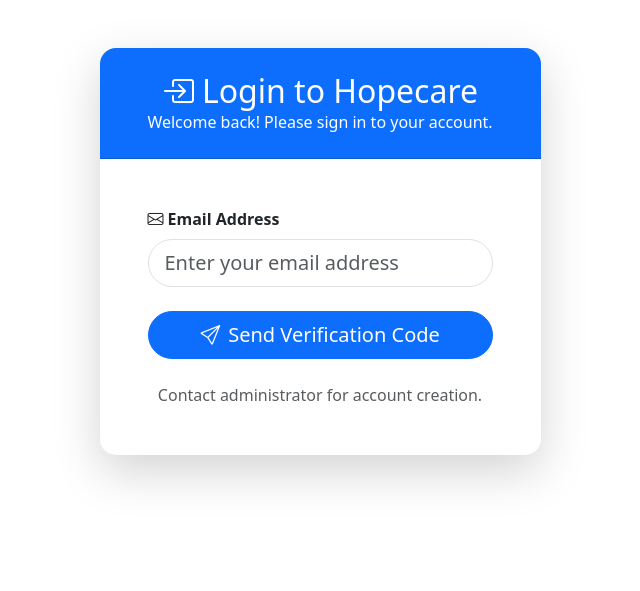
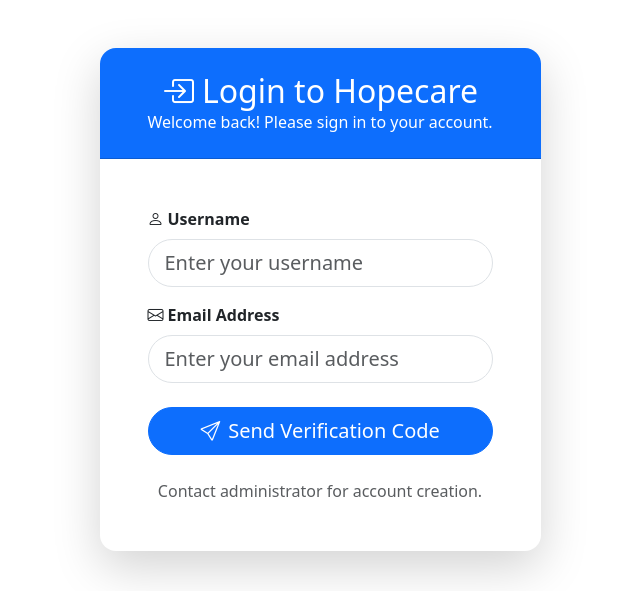
Before and after one commit to 1155-boni/Hopecare, a Django app: page /accounts/login/ in a window 1280 px wide. Shown: the part 56-647 px from the top of the page, without its empty margins (320-960 px from the left). Run offline with Django 5.2, Linux system fonts and the light colour scheme.

Commit message:
Add username field to login form and update authentication logic

```diff
--- a/accounts/models.py
+++ b/accounts/models.py
@@ -21,8 +21,8 @@ class User(AbstractUser):
 
     email = models.EmailField(unique=True)
 
-    USERNAME_FIELD = 'email'
-    REQUIRED_FIELDS = ['username', 'first_name', 'last_name']
+    USERNAME_FIELD = 'username'
+    REQUIRED_FIELDS = ['email', 'first_name', 'last_name']
 
     def __str__(self):
         return f"{self.email} ({self.role})"
--- a/accounts/views.py
+++ b/accounts/views.py
@@ -21,18 +21,19 @@ logger = logging.getLogger(__name__)
 
 def login_view(request):
     if request.method == 'POST':
+        username = request.POST.get('username')
         email = request.POST.get('email')
         code = request.POST.get('code')
         action = request.POST.get('action')
 
         if action == 'send_code':
             # Step 1: Send verification code
-            if not email:
-                messages.error(request, 'Please enter your email address.')
+            if not username or not email:
+                messages.error(request, 'Please enter both username and email address.')
                 return render(request, 'accounts/login.html', {'step': 'email'})
 
             try:
-                user = User.objects.get(email=email)
+                user = User.objects.get(username=username, email=email)
                 # Clean up expired codes for this user
                 EmailVerificationCode.objects.filter(user=user, expires_at__lt=timezone.now()).delete()
 
@@ -54,20 +55,20 @@ def login_view(request):
                 send_mail(subject, message, from_email, [email])
 
                 messages.success(request, 'Verification code sent to your email.')
-                return render(request, 'accounts/login.html', {'step': 'code', 'email': email})
+                return render(request, 'accounts/login.html', {'step': 'code', 'email': email, 'username': username})
 
             except User.DoesNotExist:
-                messages.error(request, 'No account found with this email address.')
+                messages.error(request, 'No account found with this username and email combination.')
                 return render(request, 'accounts/login.html', {'step': 'email'})
 
         elif action == 'verify_code':
             # Step 2: Verify code and login
-            if not email or not code:
-                messages.error(request, 'Please enter both email and verification code.')
-                return render(request, 'accounts/login.html', {'step': 'code', 'email': email})
+            if not username or not email or not code:
+                messages.error(request, 'Please enter username, email, and verification code.')
+                return render(request, 'accounts/login.html', {'step': 'code', 'email': email, 'username': username})
 
             try:
-                user = User.objects.get(email=email)
+                user = User.objects.get(username=username, email=email)
                 # Find valid code
                 verification_code = EmailVerificationCode.objects.filter(
                     user=user,
@@ -83,13 +84,13 @@ def login_view(request):
                     return redirect('home')
                 else:
                     messages.error(request, 'Invalid or expired verification code.')
-                    return render(request, 'accounts/login.html', {'step': 'code', 'email': email})
+                    return render(request, 'accounts/login.html', {'step': 'code', 'email': email, 'username': username})
 
             except User.DoesNotExist:
-                messages.error(request, 'No account found with this email address.')
+                messages.error(request, 'No account found with this username and email combination.')
                 return render(request, 'accounts/login.html', {'step': 'email'})
 
-    # Default: show email input
+    # Default: show username and email input
     return render(request, 'accounts/login.html', {'step': 'email'})
 
 def logout_view(request):
--- a/templates/accounts/login.html
+++ b/templates/accounts/login.html
@@ -22,10 +22,16 @@
                     {% endif %}
 
                     {% if step == 'email' or not step %}
-                    <!-- Step 1: Enter Email -->
+                    <!-- Step 1: Enter Username and Email -->
                     <form method="post">
                         {% csrf_token %}
                         <input type="hidden" name="action" value="send_code">
+                        <div class="mb-3">
+                            <label for="username" class="form-label fw-bold">
+                                <i class="bi bi-person me-1"></i>Username
+                            </label>
+                            <input type="text" class="form-control form-control-lg rounded-pill" name="username" id="username" placeholder="Enter your username" required>
+                        </div>
                         <div class="mb-4">
                             <label for="email" class="form-label fw-bold">
                                 <i class="bi bi-envelope me-1"></i>Email Address
```
